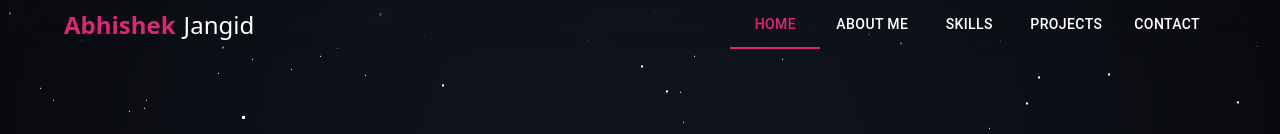
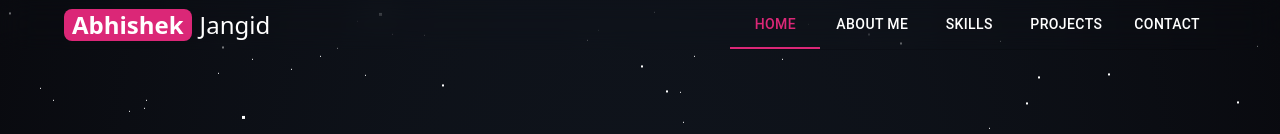
Before and after one commit to techshadow01/AbhiProfile, a Next.js app: page / in a window 1280 px wide. Shown: the top 134 px of the page. Built offline with nearby package versions, Linux system fonts and the light colour scheme; a web font is replaced by a local one.

Commit message:
Update Navbar.js

```diff
--- a/app/components/Navbar.js
+++ b/app/components/Navbar.js
@@ -3,11 +3,10 @@
 import React from 'react'
 import { useState, useEffect } from 'react';
 import Tabs from './MTabs'
-import './components.css'
 import Mnavbar from './mnavbar'
 
 
-const Navbar = () => {
+const navbar = () => {
     const [prevScrollPos, setPrevScrollPos] = useState(0);
     const [visible, setVisible] = useState(true)
 
@@ -31,10 +30,10 @@ const Navbar = () => {
 
 
     return (
-      <div className={`fixed  z-20 w-[100vw] h-[50px] trans flex items-center justify-center border-pink-600 max-sm:border max-sm:rounded-full max-sm:w-[60vw] max-sm:ml-[20vw]  max-sm:bg-black duration-700 ${visible ? 'max-sm:top-5' : 'max-sm:-top-14'} `}>
+        <div className={`fixed  z-20 w-[100vw] h-[50px] trans flex items-center justify-center border-slate-600 max-sm:border max-sm:rounded-full max-sm:w-[60vw] max-sm:ml-[20vw]  max-sm:bg-white max-sm:bg-opacity-10 duration-700 ${visible ? 'max-sm:top-5' : 'max-sm:-top-14'} `}>
             <div className={`w-[90vw] text-white flex items-center justify-between max-sm:hidden  `}>
                 <a href="./"><div className='flex items-center justify-center gap-2 text-2xl max-sm:hidden'>
-                    <div className='text-pink-600 font-bold '>Abhishek</div>
+                    <div className='text-white bg-pink-600 rounded-lg px-2 font-bold '>Abhishek</div>
                     <div>Jangid</div>
                 </div></a>
                 <div className='flex items-center justify-center max-sm:hidden'>
@@ -49,4 +48,4 @@ const Navbar = () => {
     )
 }
 
-export default Navbar
+export default navbar
```
